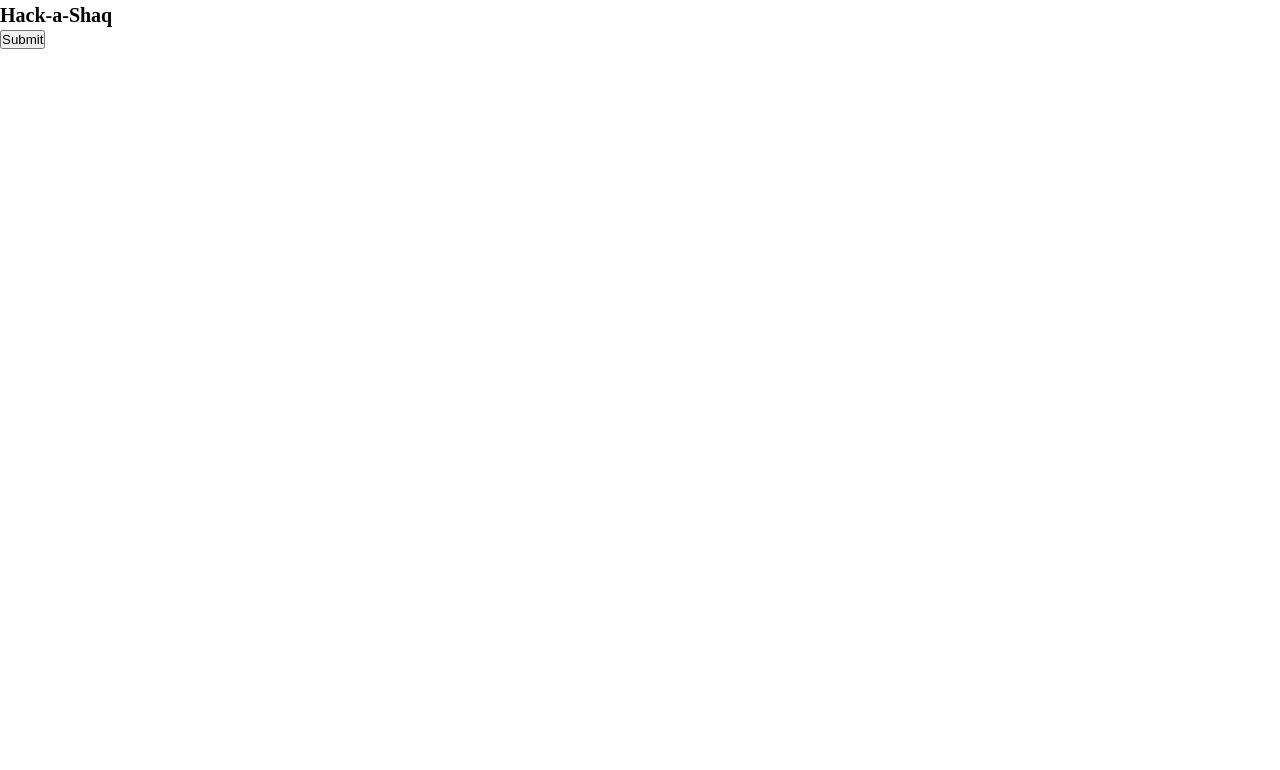
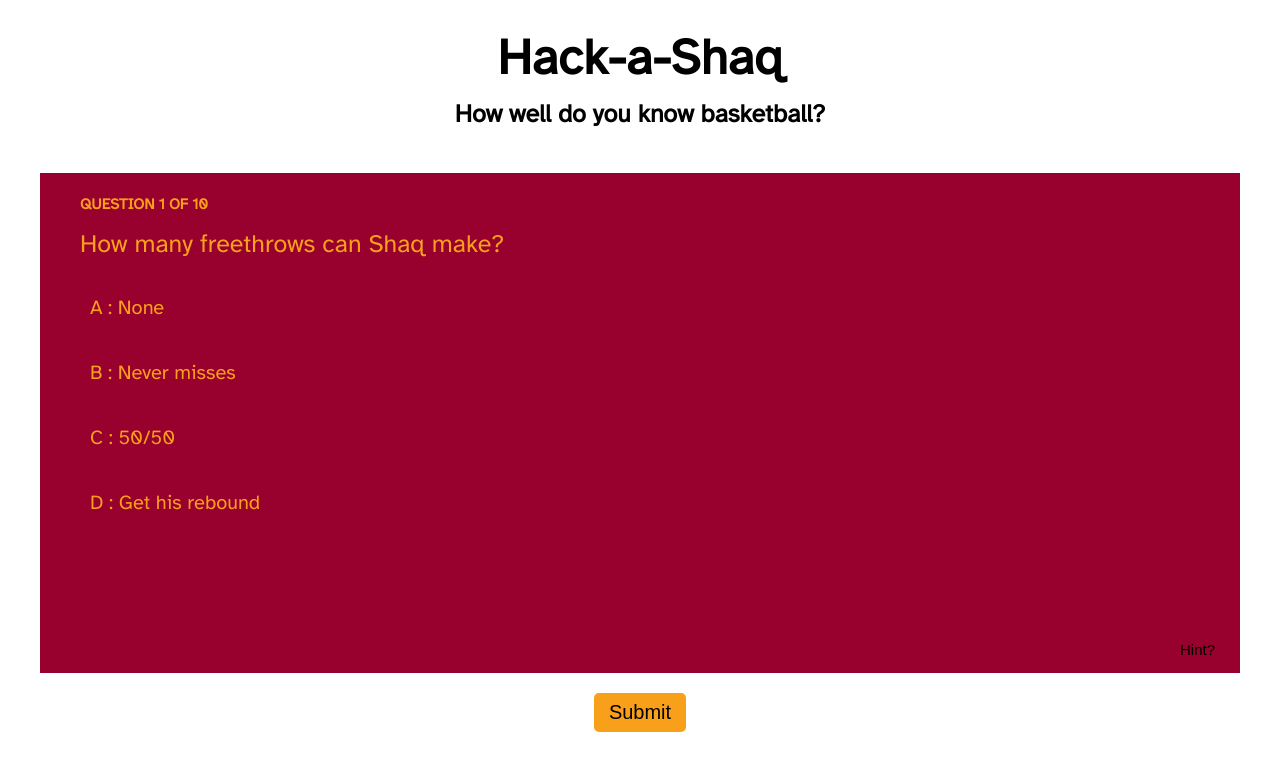
Before and after one commit to akshitagupta15june/Hack-a-Shaq, a website: page index.html in a window 1280 px wide. Drawn offline with Linux system fonts and the light colour scheme.

Commit message:
Question Template Styles Added

```diff
--- a/index.html
+++ b/index.html
@@ -8,13 +8,49 @@
     <title>Hack-a-Shaq</title>
 </head>
 <body>
-    <header>
-        <h1>Hack-a-Shaq</h1>
+    <header class="header">
+        <h1 class="header_main big-text">Hack-a-Shaq</h1>
+        <h2 class="header_sub med-text">How well do you know basketball?</h2>
     </header>
 
-    <div id="quiz"></div>
+    <div id="quiz">
+        <div class="question" id="q1">
+            <h3 class="question_header sub-text">
+                Question <span class="question_header--number">1</span> of 10
+            </h3>
 
-    <button id="submit">Submit</button>
+            <p class="question_question med-text">
+                How many freethrows can Shaq make?
+            </p>
+
+            <label class="question_label main-text">
+                <input class="question_input" type="radio" name="question1" value="A">
+                A : None
+            </label>
+
+            <label class="question_label main-text">
+                <input class="question_input" type="radio" name="question2" value="B">
+                B : Never misses
+            </label>
+
+            <label class="question_label main-text">
+                <input class="question_input" type="radio" name="question3" value="C">
+                C : 50/50
+            </label>
+
+            <label class="question_label main-text">
+                <input class="question_input" type="radio" name="question4" value="D">
+                D : Get his rebound
+            </label>
+
+            <img src="/images/question1.jpg" alt="Shaq Freethrow Image" class="question_img hidden">
+            <button class="question_hint sub-text">
+                Hint?
+            </button>
+        </div>
+    </div>
+
+    <button class="main-text" id="submit">Submit</button>
 
     <div id="results"></div>
 
--- a/sass/base/_colors.scss
+++ b/sass/base/_colors.scss
@@ -0,0 +1,11 @@
+$og-red: #BA0C2F;
+$og-yellow: #FEDD00;
+
+$primary-red: #98002E;
+$primary-yellow: #F9A01B;
+
+$vice-pink: #DB3EB1;
+$vice-ble: #41B6E6;
+
+$main-white: #f5f5f5;
+$main-black: #070707;
--- a/sass/base/_reset.scss
+++ b/sass/base/_reset.scss
@@ -6,3 +6,7 @@
     line-height: 1.5;
     box-sizing: border-box;
 }
+
+.hidden {
+    display: none;
+}
--- a/sass/base/_typography.scss
+++ b/sass/base/_typography.scss
@@ -0,0 +1,22 @@
+// Accessibility Font
+@import url('https://fonts.googleapis.com/css2?family=Atkinson+Hyperlegible&display=swap');
+
+body {
+    font-family: 'Atkinson Hyperlegible', sans-serif;
+}
+
+.big-text {
+    font-size: 5rem;
+}
+
+.med-text {
+    font-size: 2.5rem;
+}
+
+.main-text {
+    font-size: 2rem;
+}
+
+.sub-text {
+    font-size: 1.5rem;
+}
--- a/sass/components/_buttons.scss
+++ b/sass/components/_buttons.scss
@@ -0,0 +1,17 @@
+#submit {
+    background: $primary-yellow;
+    border: none;
+    border-radius: 5px;
+    padding: 0.8rem 1.5rem;
+    margin: 1rem auto;
+    display: block;
+    width: fit-content;
+    transition: all 100ms ease-in;
+
+    &:hover {
+        background-color: $primary-red;
+        color: $primary-yellow;
+        font-weight: 600;
+        box-shadow: rgba(0,0,0, 0.2) 2px 3px 5px;
+    }
+}
--- a/sass/layout/_header.scss
+++ b/sass/layout/_header.scss
@@ -0,0 +1,4 @@
+.header {
+    padding: 2rem 0;
+    text-align: center;
+}
--- a/sass/layout/_quiz.scss
+++ b/sass/layout/_quiz.scss
@@ -0,0 +1,66 @@
+#quiz {
+    max-width: 120rem;
+    margin: 2rem auto;
+}
+
+.question {
+    display: flex;
+    flex-direction: column;
+
+    padding: 2rem 4rem;
+    position: relative;
+    min-height: 50rem;
+    background-color: $primary-red;
+    color: $primary-yellow;
+
+    &_header {
+        text-transform: uppercase;
+    }
+
+    &_question {
+        margin: 1rem 0 2rem;
+    }
+
+    &_label {
+        padding: 1rem;
+        border-radius: 5px;
+        margin-bottom: 1.5rem;
+        cursor: pointer;
+        transition: all 150ms ease;
+
+        &:hover {
+            background-color: $main-black;
+            box-shadow: rgba(0,0,0, 0.2) 2px 3px 5px;
+            color: $main-white;
+        }
+    }
+
+    &_input {
+        display: none;
+    }
+
+    &_img {
+        height: fit-content;
+        border-radius: 5px;
+        box-shadow: rgba(0,0,0, 0.2) 1px 2px 5px;
+        transition: all 100ms ease;
+
+        margin-bottom: 3rem;
+    }
+    &_hint {
+        width: fit-content;
+        padding: 0.5rem 1rem;
+        background: none;
+        border: none;
+        cursor: pointer;
+        transition: all 50ms ease;
+
+        position: absolute;
+        bottom: 1rem;
+        right: 1.5rem;
+
+        &:hover {
+            color: $main-white;
+        }
+    }
+}
```
Also changed, not shown: css/styles.css.
